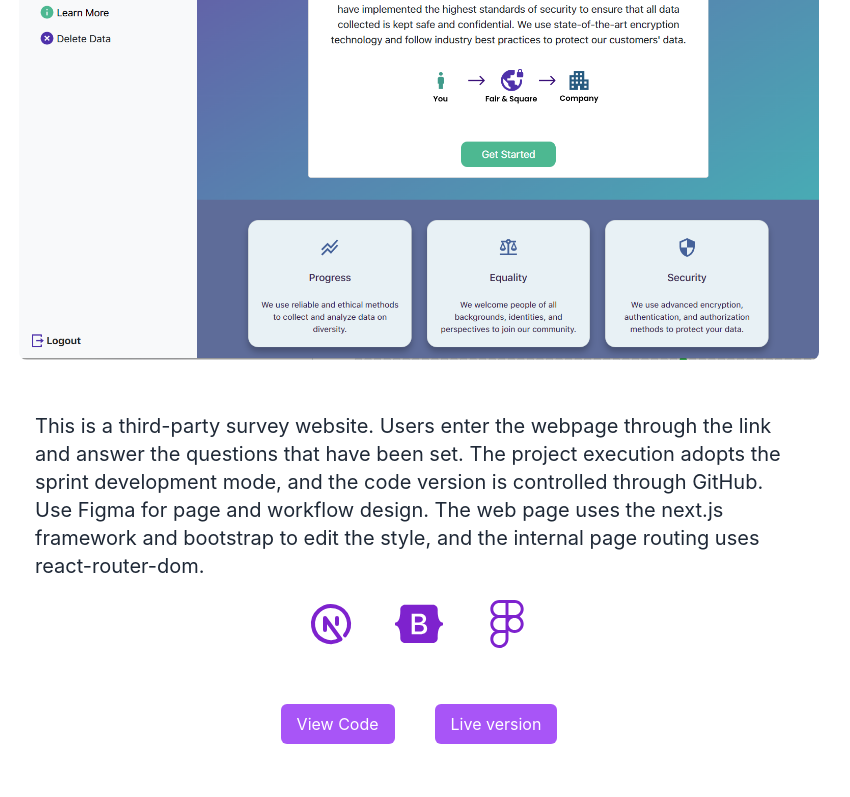
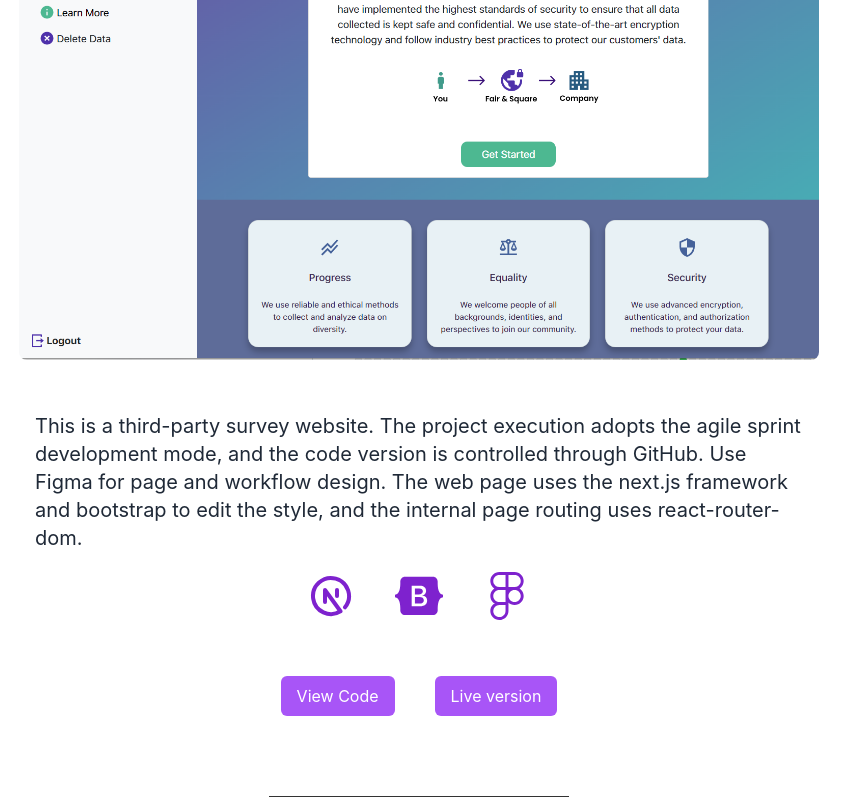
Before and after one commit to heartbreathing/portfoliov3.0, a Next.js app: page /portfolio/web2 in a window 1280 px wide. Shown: the part 433-1230 px from the top of the page, without its empty margins (221-1071 px from the left). Built offline with nearby package versions, Linux system fonts and the light colour scheme; no server answers; grey boxes are pictures that could not be loaded.

Commit message:
modified some description of the project

```diff
--- a/data/portfolioCardData.js
+++ b/data/portfolioCardData.js
@@ -18,7 +18,7 @@ const portfolioCardData = [
     title: 'FAIR & SQUARE',
     video: '/web2-video.mp4',
     description: 'A query website',
-    description_detail: " This is a third-party survey website. Users enter the webpage through the link and answer the questions that have been set. The project execution adopts the sprint development mode, and the code version is controlled through GitHub. Use Figma for page and workflow design. The web page uses the next.js framework and bootstrap to edit the style, and the internal page routing uses react-router-dom.",
+    description_detail: " This is a third-party survey website.  The project execution adopts the agile sprint development mode, and the code version is controlled through GitHub. Use Figma for page and workflow design. The web page uses the next.js framework and bootstrap to edit the style, and the internal page routing uses react-router-dom.",
     image: "/web2.png",
     link: '/portfolio/web2',
     code: 'https://github.com/fair-square-fed/employee',
```
